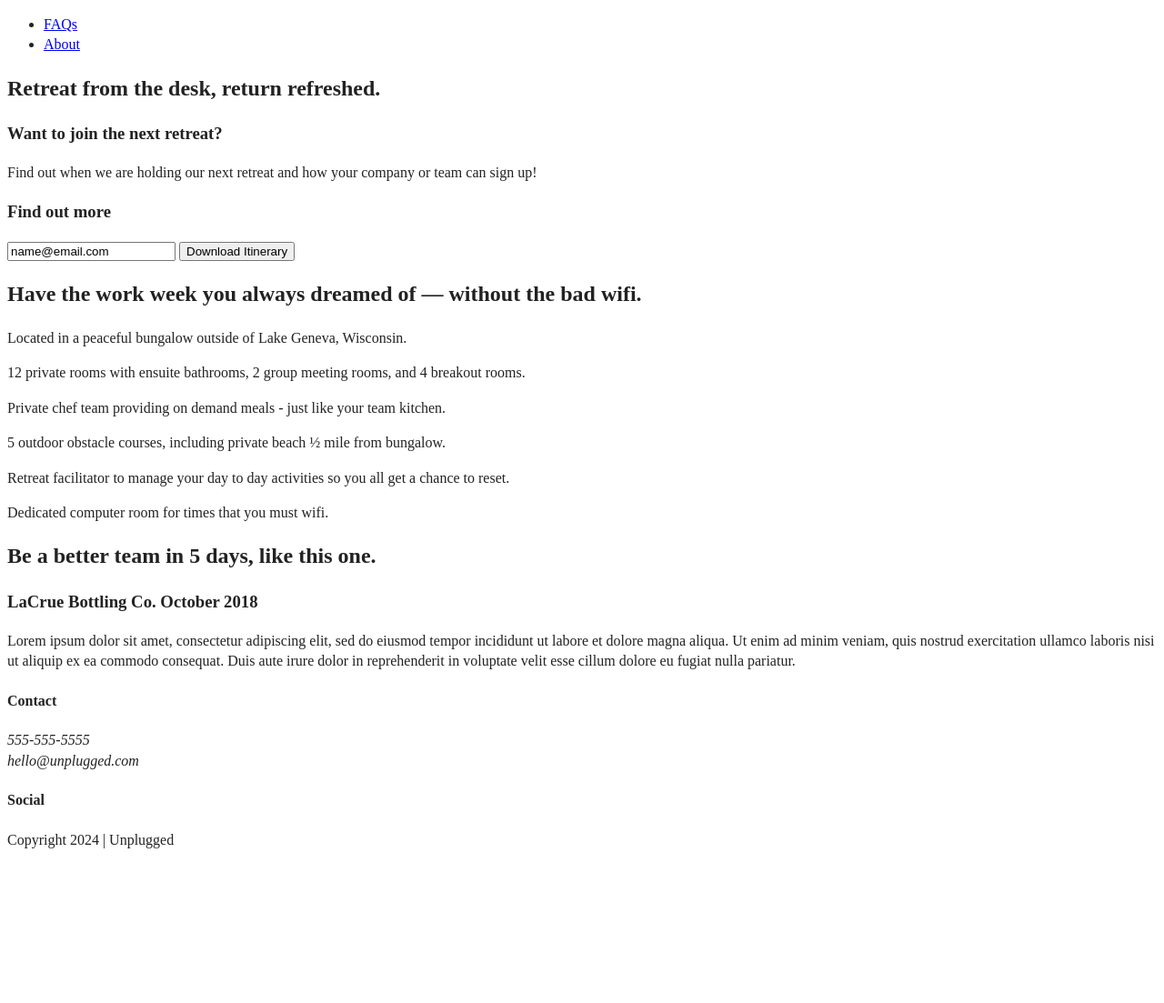
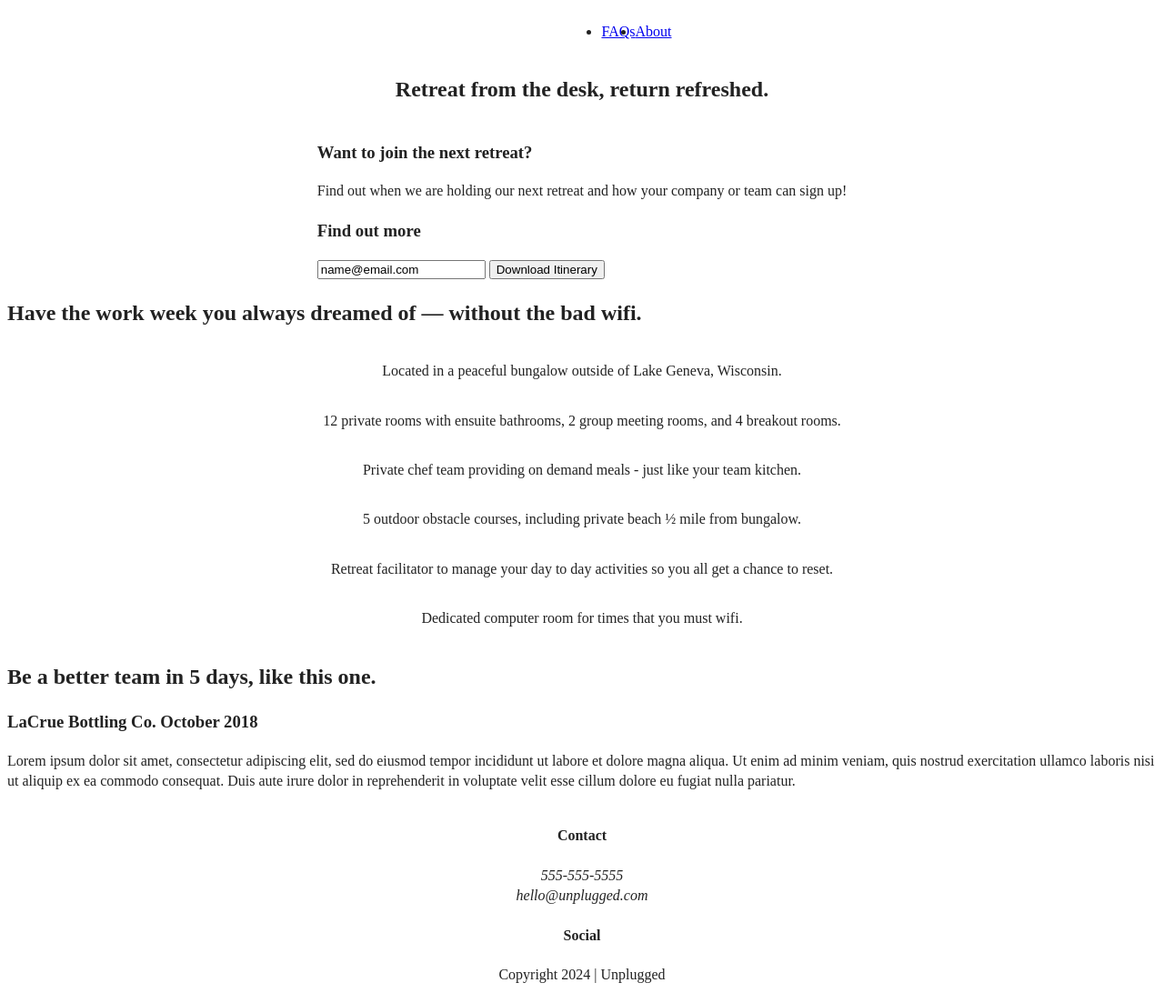
Before and after one commit to alison-ah/responsive-unplugged-retreat-website-from-boilerplate, a website built with webpack: page index.html in a window 1280 px wide. Shown: the whole page at 91% size. Before the commit the page ends 951 px from the top, so only its background shows below. Built offline with nearby package versions, Linux system fonts and the light colour scheme.

Commit message:
Layout styles added

```diff
--- a/css/style.css
+++ b/css/style.css
@@ -83,6 +83,134 @@ textarea {
 /* ==========================================================================
    Author's custom styles
    ========================================================================== */
+/*------------- Base Header - Footer Styles ----------------*/
+header,
+footer {
+  display: flex;
+}
+
+header {
+  justify-content: center;
+}
+
+footer {
+  flex-direction: column;
+  align-items: center;
+  text-align: center;
+}
+
+/* Header styles */
+ header {
+  display: flex;
+  justify-content: center;
+ }
+
+ header .content-wrapper {
+  display: flex;
+  justify-content: center;
+  align-items: center;
+  flex-flow: row wrap;
+ }
+
+ header figure {
+
+ }
+
+ .header-divider {
+
+ }
+
+ header nav {
+
+ }
+
+ header nav ul {
+  display: flex;
+  justify-content: space-around;
+
+ }
+
+ footer {
+  display: flex;
+  flex-direction: column;
+  align-items: center;
+  text-align: center;
+ }
+
+ footer social-icons {
+  display: flex;
+  justify-content: space-around;
+  align-items: center;
+ }
+
+ footer social p {
+  display: flex;
+  justify-content: center;
+  align-items: center;
+ }
+
+/*------------- Mobile Styles - Homepage ----------------*/
+.hero-area {
+  display: flex;
+  justify-content: center;
+}
+
+aside {
+  display: flex;
+  justify-content: center;
+}
+
+/* Features */
+.features {
+  display: flex;
+  justify-content: center;
+}
+
+.features .features-items {
+  display: flex;
+  justify-content: center;
+  align-items: flex-start;
+  flex-flow: row wrap;
+}
+
+/* Reviews */
+.reviews {
+  display: flex;
+  justify-content: center;
+}
+
+/* About */
+.mission {
+  display: flex;
+  justify-content: center;
+}
+
+.contact-section {
+  display: flex;
+  justify-content: center;
+}
+
+/* FAQ */
+.faq {
+  display: flex;
+  justify-content: center;
+}
+
+.faq .content-wrapper {
+  display: flex;
+  justify-content: center;
+  align-items: flex-start;
+  flex-flow: row wrap;
+}
+
+/* Footer */
+footer {
+  display: flex;
+  flex-direction: column;
+  align-items: center;
+  text-align: center;
+}
+
 
 /* ==========================================================================
    Helper classes
```
